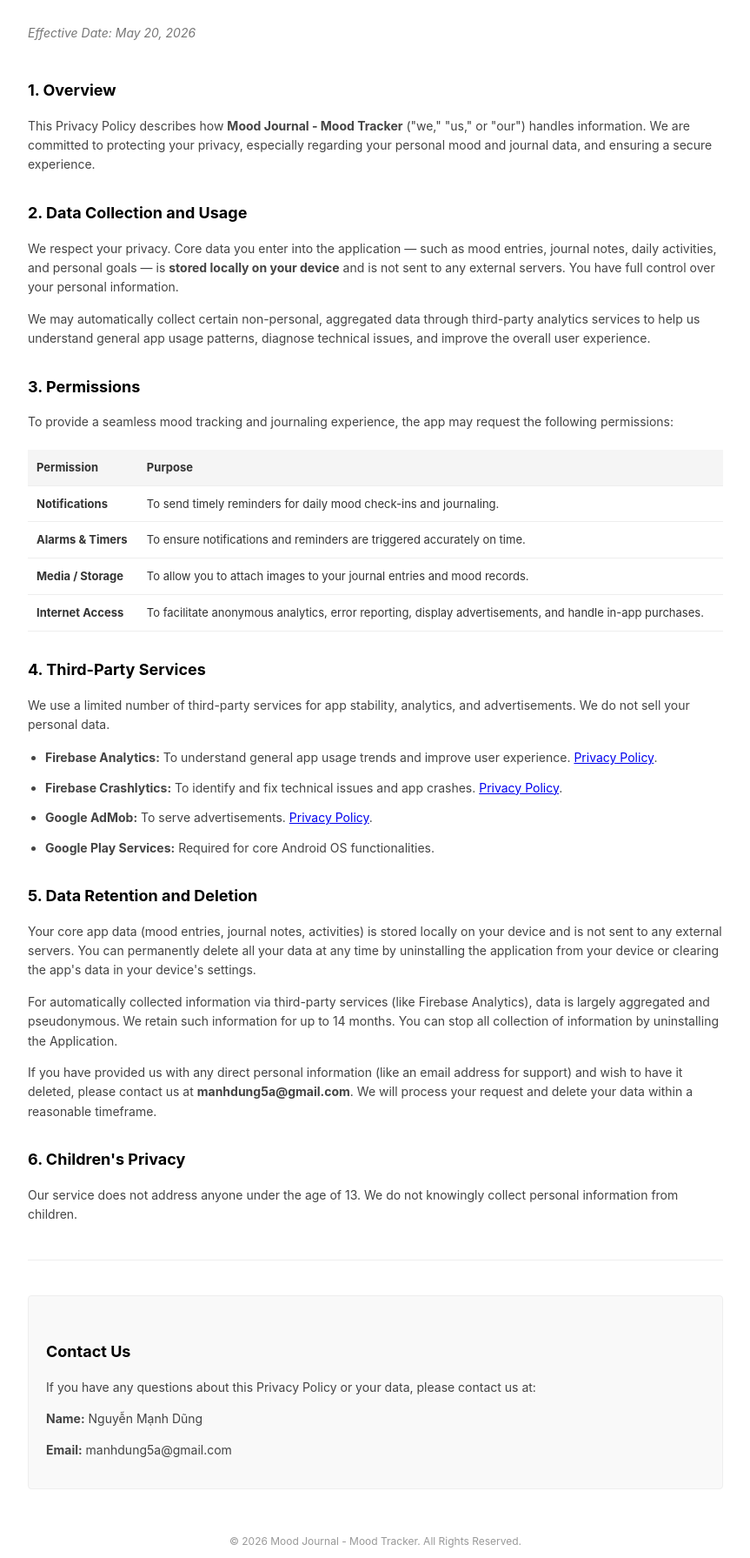
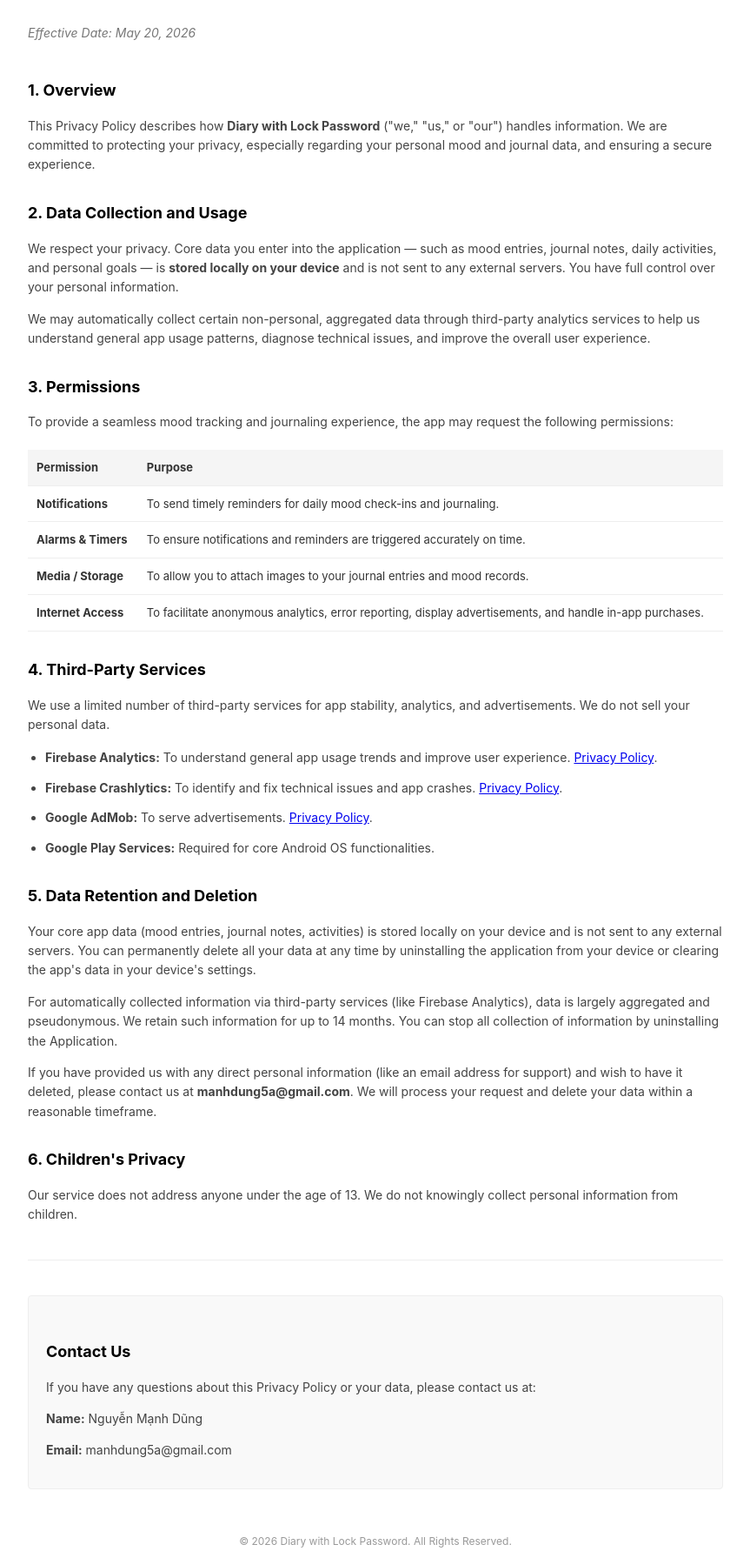
Before and after one commit to Manh-Dung/policies, a plain HTML site: page mood_tracker/index.html in a window 1280 px wide. Shown: the part 109-1900 px from the top of the page at 87% size, without its empty margins (208-1071 px from the left). Drawn offline with Linux system fonts and the light colour scheme.

Commit message:
docs(mood_tracker): update app name to Diary with Lock Password

```diff
--- a/mood_tracker/index.html
+++ b/mood_tracker/index.html
@@ -3,7 +3,7 @@
 <head>
     <meta charset="UTF-8">
     <meta name="viewport" content="width=device-width, initial-scale=1.0">
-    <title>Privacy Policy - Mood Journal - Mood Tracker</title>
+    <title>Privacy Policy - Diary with Lock Password</title>
     <style>
         body {
             font-family: -apple-system, BlinkMacSystemFont, "Segoe UI", Roboto, Helvetica, Arial, sans-serif;
@@ -31,7 +31,7 @@
 
     <section>
         <h2>1. Overview</h2>
-        <p>This Privacy Policy describes how <strong>Mood Journal - Mood Tracker</strong> ("we," "us," or "our") handles information. We are committed to protecting your privacy, especially regarding your personal mood and journal data, and ensuring a secure experience.</p>
+        <p>This Privacy Policy describes how <strong>Diary with Lock Password</strong> ("we," "us," or "our") handles information. We are committed to protecting your privacy, especially regarding your personal mood and journal data, and ensuring a secure experience.</p>
     </section>
 
     <section>
@@ -105,7 +105,7 @@
     </section>
 
     <footer style="margin-top: 50px; font-size: 12px; color: #999; text-align: center;">
-        &copy; 2026 Mood Journal - Mood Tracker. All Rights Reserved.
+        &copy; 2026 Diary with Lock Password. All Rights Reserved.
     </footer>
 </body>
 </html>
```
